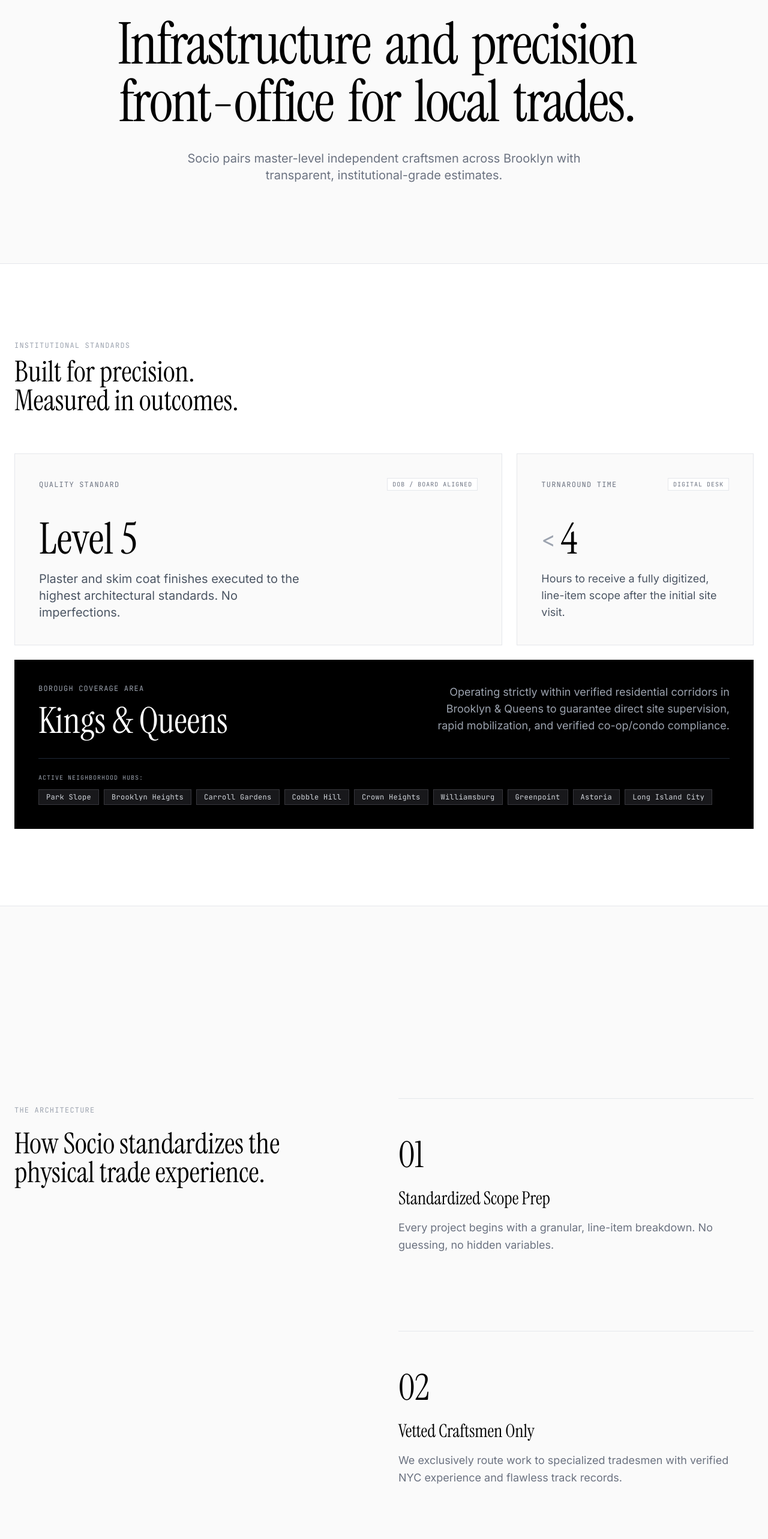
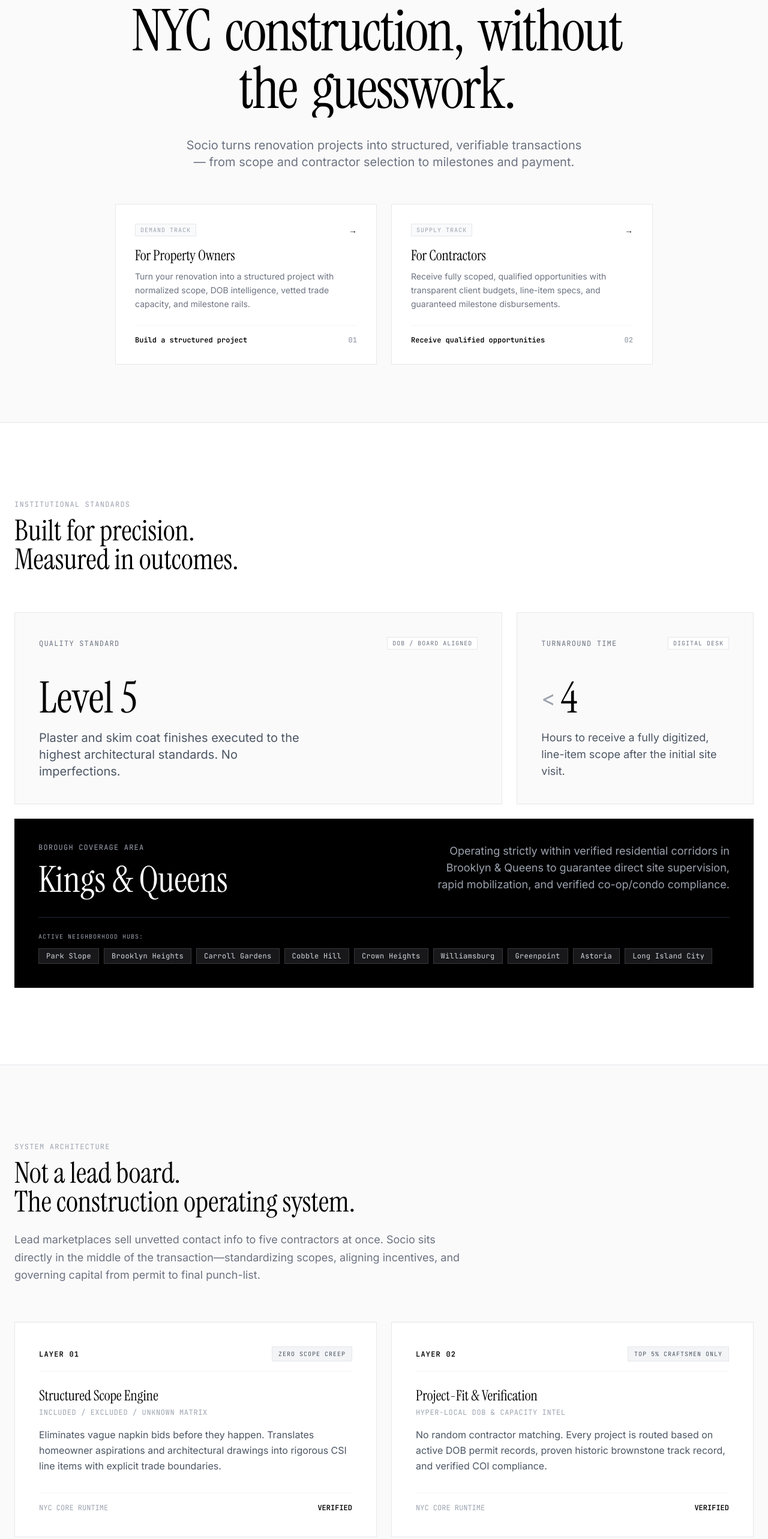
Before and after one commit to NickAiNYC/Socio, a Next.js app: page / in a window 1280 px wide. Shown: the part 200-2766 px from the top of the page at 60% size. Built offline with nearby package versions, Linux system fonts and the light colour scheme.

Commit message:
feat: reposition Socio as Construction OS & two-sided transaction platform

```diff
--- a/app/(marketing)/page.tsx
+++ b/app/(marketing)/page.tsx
@@ -1,5 +1,6 @@
 import { HeroSection } from "@/components/HeroSection";
 import { MetricsBentoGrid } from "@/components/MetricsBentoGrid";
+import { ConstructionOS } from "@/components/ConstructionOS";
 import { ArchitectureSection } from "@/components/ArchitectureSection";
 import { CompliancePreview } from "@/components/CompliancePreview";
 
@@ -8,6 +9,7 @@ export default function LandingPage() {
     <div className="w-full bg-[#FAFAFA]">
       <HeroSection />
       <MetricsBentoGrid />
+      <ConstructionOS />
       <ArchitectureSection />
       <CompliancePreview />
     </div>
--- /dev/null
+++ b/components/ConstructionOS.tsx
@@ -0,0 +1,96 @@
+'use client';
+
+import { motion } from 'framer-motion';
+import { bentoContainer, bentoCard } from '@/components/Animations';
+
+export function ConstructionOS() {
+  const pillars = [
+    {
+      step: 'LAYER 01',
+      title: 'Structured Scope Engine',
+      subtitle: 'Included / Excluded / Unknown Matrix',
+      desc: 'Eliminates vague napkin bids before they happen. Translates homeowner aspirations and architectural drawings into rigorous CSI line items with explicit trade boundaries.',
+      metric: 'Zero Scope Creep',
+    },
+    {
+      step: 'LAYER 02',
+      title: 'Project-Fit & Verification',
+      subtitle: 'Hyper-Local DOB & Capacity Intel',
+      desc: 'No random contractor matching. Every project is routed based on active DOB permit records, proven historic brownstone track record, and verified COI compliance.',
+      metric: 'Top 5% Craftsmen Only',
+    },
+    {
+      step: 'LAYER 03',
+      title: 'Milestone & Escrow Rails',
+      subtitle: 'Staged Releases & Inspection Periods',
+      desc: 'Capital is held securely in milestone escrow. Payments are released strictly upon signed inspection and cure periods, guaranteeing contractors get paid and homeowners get finished work.',
+      metric: '100% Payment Security',
+    },
+    {
+      step: 'LAYER 04',
+      title: 'The Proprietary Data Moat',
+      subtitle: 'NYC Historical Cost & Variance Index',
+      desc: 'Every closed transaction feeds empirical data on real square-footage costs, variance rates, and co-op board approvals across Park Slope, Brooklyn Heights, and Astoria.',
+      metric: 'Predictive Intelligence',
+    },
+  ];
+
+  return (
+    <section id="platform" className="w-full bg-[#FAFAFA] py-32 px-6 border-b border-gray-200">
+      <div className="max-w-7xl mx-auto">
+        <div className="max-w-3xl mb-16">
+          <p className="font-mono text-xs uppercase tracking-widest text-gray-400 mb-3">
+            System Architecture
+          </p>
+          <h2 className="text-3xl md:text-5xl font-serif text-black leading-tight mb-6">
+            Not a lead board.<br />The construction operating system.
+          </h2>
+          <p className="font-sans text-gray-500 text-lg leading-relaxed">
+            Lead marketplaces sell unvetted contact info to five contractors at once. Socio sits directly in the middle of the transaction—standardizing scopes, aligning incentives, and governing capital from permit to final punch-list.
+          </p>
+        </div>
+
+        <motion.div
+          variants={bentoContainer}
+          initial="hidden"
+          whileInView="show"
+          viewport={{ once: true, margin: '-100px' }}
+          className="grid grid-cols-1 md:grid-cols-2 gap-6"
+        >
+          {pillars.map((item, idx) => (
+            <motion.div
+              key={idx}
+              variants={bentoCard}
+              className="bg-white border border-gray-200 p-10 hover:border-black transition-colors duration-300 flex flex-col justify-between min-h-[300px]"
+            >
+              <div>
+                <div className="flex items-center justify-between mb-6 pb-4 border-b border-gray-100">
+                  <span className="font-mono text-xs font-semibold text-black tracking-widest">
+                    {item.step}
+                  </span>
+                  <span className="font-mono text-[10px] bg-gray-100 text-gray-600 px-2.5 py-1 border border-gray-200 uppercase tracking-widest">
+                    {item.metric}
+                  </span>
+                </div>
+                <h3 className="text-2xl font-serif text-black mb-1">{item.title}</h3>
+                <p className="font-mono text-xs text-gray-400 uppercase tracking-wider mb-4">
+                  {item.subtitle}
+                </p>
+                <p className="font-sans text-gray-600 leading-relaxed text-base">
+                  {item.desc}
+                </p>
+              </div>
+
+              <div className="mt-8 pt-4 border-t border-gray-100 flex items-center justify-between text-xs font-mono text-gray-400">
+                <span>NYC CORE RUNTIME</span>
+                <span className="text-black font-semibold">VERIFIED</span>
+              </div>
+            </motion.div>
+          ))}
+        </motion.div>
+      </div>
+    </section>
+  );
+}
+
+export default ConstructionOS;
--- a/components/HeroSection.tsx
+++ b/components/HeroSection.tsx
@@ -1,18 +1,19 @@
 'use client';
 
+import Link from 'next/link';
 import { motion } from 'framer-motion';
 import { staggerContainer, wordItem } from '@/components/Animations';
 
 export function HeroSection() {
-  const headline = "Infrastructure and precision front-office for local trades.";
-  const words = headline.split(" ");
+  const headline = 'NYC construction, without the guesswork.';
+  const words = headline.split(' ');
 
   return (
-    <section className="relative w-full min-h-[80vh] flex flex-col justify-center items-center px-6 pt-32 pb-24 bg-[#FAFAFA] border-b border-gray-200">
+    <section className="relative w-full min-h-[85vh] flex flex-col justify-center items-center px-6 pt-36 pb-24 bg-[#FAFAFA] border-b border-gray-200">
       <div className="max-w-5xl mx-auto text-center">
         <div className="inline-flex items-center gap-2 px-3 py-1 border border-gray-200 bg-white text-xs font-mono text-gray-600 uppercase tracking-wider mb-8">
           <span className="w-1.5 h-1.5 bg-black" />
-          Vetted Brooklyn Trade Capacity · Q3 2026
+          Construction OS & Transaction Infrastructure · Brooklyn & Queens Hub
         </div>
 
         <motion.div
@@ -21,7 +22,7 @@ export function HeroSection() {
           animate="show"
           className="overflow-hidden mb-8"
         >
-          <h1 className="text-5xl sm:text-7xl md:text-8xl font-serif tracking-tight leading-[1.05] text-black">
+          <h1 className="text-5xl sm:text-7xl md:text-8xl font-serif tracking-tight leading-[1.05] text-black max-w-4xl mx-auto">
             {words.map((word, index) => (
               <motion.span
                 key={index}
@@ -37,11 +38,73 @@ export function HeroSection() {
         <motion.p
           initial={{ opacity: 0, y: 20 }}
           animate={{ opacity: 1, y: 0 }}
-          transition={{ delay: 0.8, duration: 0.8, ease: "easeOut" }}
+          transition={{ delay: 0.8, duration: 0.8, ease: 'easeOut' }}
           className="max-w-2xl mx-auto text-lg md:text-xl text-gray-500 font-sans leading-relaxed"
         >
-          Socio pairs master-level independent craftsmen across Brooklyn with transparent, institutional-grade estimates.
+          Socio turns renovation projects into structured, verifiable transactions — from scope and contractor selection to milestones and payment.
         </motion.p>
+
+        {/* Two-Sided Transaction Doorways (Demand & Supply) */}
+        <motion.div
+          initial={{ opacity: 0, y: 24 }}
+          animate={{ opacity: 1, y: 0 }}
+          transition={{ delay: 1, duration: 0.8, ease: 'easeOut' }}
+          className="mt-14 grid grid-cols-1 md:grid-cols-2 gap-6 max-w-4xl mx-auto w-full text-left"
+        >
+          {/* Demand Track: Property Owners */}
+          <Link
+            href="/craft/estimate"
+            className="group bg-white border border-gray-200 p-8 hover:border-black transition-all flex flex-col justify-between min-h-[220px]"
+          >
+            <div>
+              <div className="flex items-center justify-between mb-4">
+                <span className="font-mono text-[10px] uppercase tracking-widest text-gray-400 bg-gray-50 border border-gray-200 px-2 py-0.5">
+                  Demand Track
+                </span>
+                <span className="font-mono text-sm group-hover:translate-x-1 transition-transform">
+                  →
+                </span>
+              </div>
+              <h2 className="text-2xl font-serif text-black mb-2">
+                For Property Owners
+              </h2>
+              <p className="font-sans text-sm text-gray-500 leading-relaxed mb-6">
+                Turn your renovation into a structured project with normalized scope, DOB intelligence, vetted trade capacity, and milestone rails.
+              </p>
+            </div>
+            <div className="font-mono text-xs font-semibold text-black border-t border-gray-100 pt-4 flex items-center justify-between">
+              <span className="group-hover:underline">Build a structured project</span>
+              <span className="text-gray-400">01</span>
+            </div>
+          </Link>
+
+          {/* Supply Track: Contractors */}
+          <Link
+            href="/contractors/join"
+            className="group bg-white border border-gray-200 p-8 hover:border-black transition-all flex flex-col justify-between min-h-[220px]"
+          >
+            <div>
+              <div className="flex items-center justify-between mb-4">
+                <span className="font-mono text-[10px] uppercase tracking-widest text-gray-400 bg-gray-50 border border-gray-200 px-2 py-0.5">
+                  Supply Track
+                </span>
+                <span className="font-mono text-sm group-hover:translate-x-1 transition-transform">
+                  →
+                </span>
+              </div>
+              <h2 className="text-2xl font-serif text-black mb-2">
+                For Contractors
+              </h2>
+              <p className="font-sans text-sm text-gray-500 leading-relaxed mb-6">
+                Receive fully scoped, qualified opportunities with transparent client budgets, line-item specs, and guaranteed milestone disbursements.
+              </p>
+            </div>
+            <div className="font-mono text-xs font-semibold text-black border-t border-gray-100 pt-4 flex items-center justify-between">
+              <span className="group-hover:underline">Receive qualified opportunities</span>
+              <span className="text-gray-400">02</span>
+            </div>
+          </Link>
+        </motion.div>
       </div>
     </section>
   );
--- a/components/Navigation.tsx
+++ b/components/Navigation.tsx
@@ -24,19 +24,25 @@ export function Navigation() {
           </div>
         </div>
 
-        {/* Center Links */}
+        {/* Two-Sided Platform Links */}
         <nav className="hidden md:flex items-center gap-8">
           <Link
             href="/craft"
             className="font-sans text-sm text-gray-500 hover:text-black transition-colors"
           >
-            Craftsman Network
+            For Property Owners
           </Link>
           <Link
             href="/contractors/join"
             className="font-sans text-sm text-gray-500 hover:text-black transition-colors"
           >
-            For Tradesmen
+            For Contractors
+          </Link>
+          <Link
+            href="#platform"
+            className="font-sans text-sm text-gray-500 hover:text-black transition-colors"
+          >
+            The OS Platform
           </Link>
         </nav>
 
@@ -45,7 +51,7 @@ export function Navigation() {
           href="/craft/estimate"
           className="bg-black text-white font-sans text-sm font-medium px-6 py-3 hover:bg-gray-800 transition-colors flex items-center gap-2 rounded-none"
         >
-          Get an Estimate
+          Start a Project
           <span className="font-mono">↗</span>
         </Link>
       </div>
```
